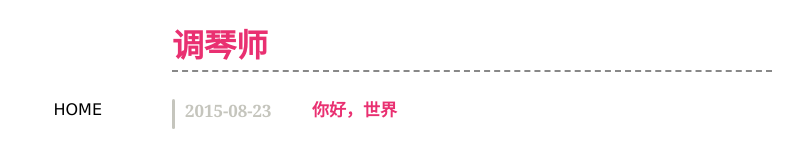
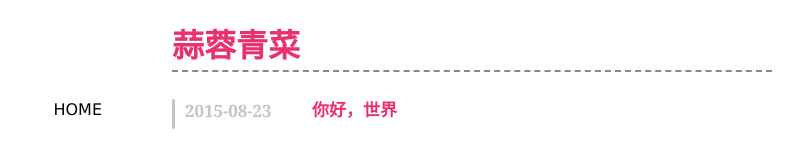
Before and after one commit to xiezhuangping/xiezhuangping.github.io, a plain HTML site: page index.html in a window 1280 px wide. Shown: the top 150 px of the page, without its empty margins (168-971 px from the left). Drawn offline with Linux system fonts and the light colour scheme.

Commit message:
fix name

```diff
--- a/index.html
+++ b/index.html
@@ -5,7 +5,7 @@
     <meta name="viewport" content="width=device-width, initial-scale=1.0"/>
     <meta name="Keywords" content="blog"/>
     <meta name="Description" content="blog"/>
-    <title>调琴师</title>
+    <title>蒜蓉青菜</title>
     <link rel="shortcut icon" href="/static/favicon.png"/>
     <link rel="stylesheet" type="text/css" href="main.css" />
 </head>
--- a/main.json
+++ b/main.json
@@ -1 +1 @@
-{"name":"调琴师","number_of_posts_per_page":7,"disqus_shortname":"","posts":[{"title":"你好，世界","date":"2015-08-23","tags":"","path":""}],"pages":[]}
+{"name":"蒜蓉青菜","number_of_posts_per_page":7,"disqus_shortname":"","posts":[{"title":"你好，世界","date":"2015-08-23","tags":"","path":""}],"pages":[]}
```
